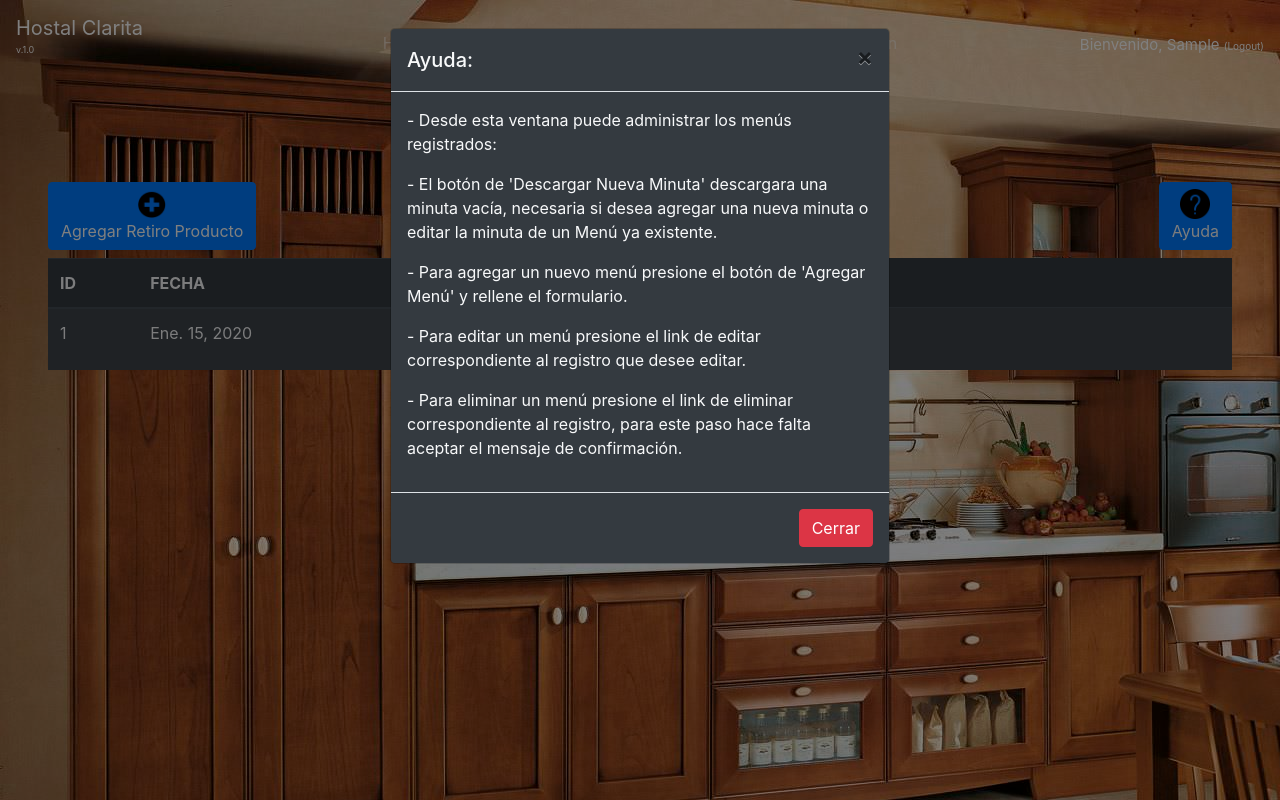
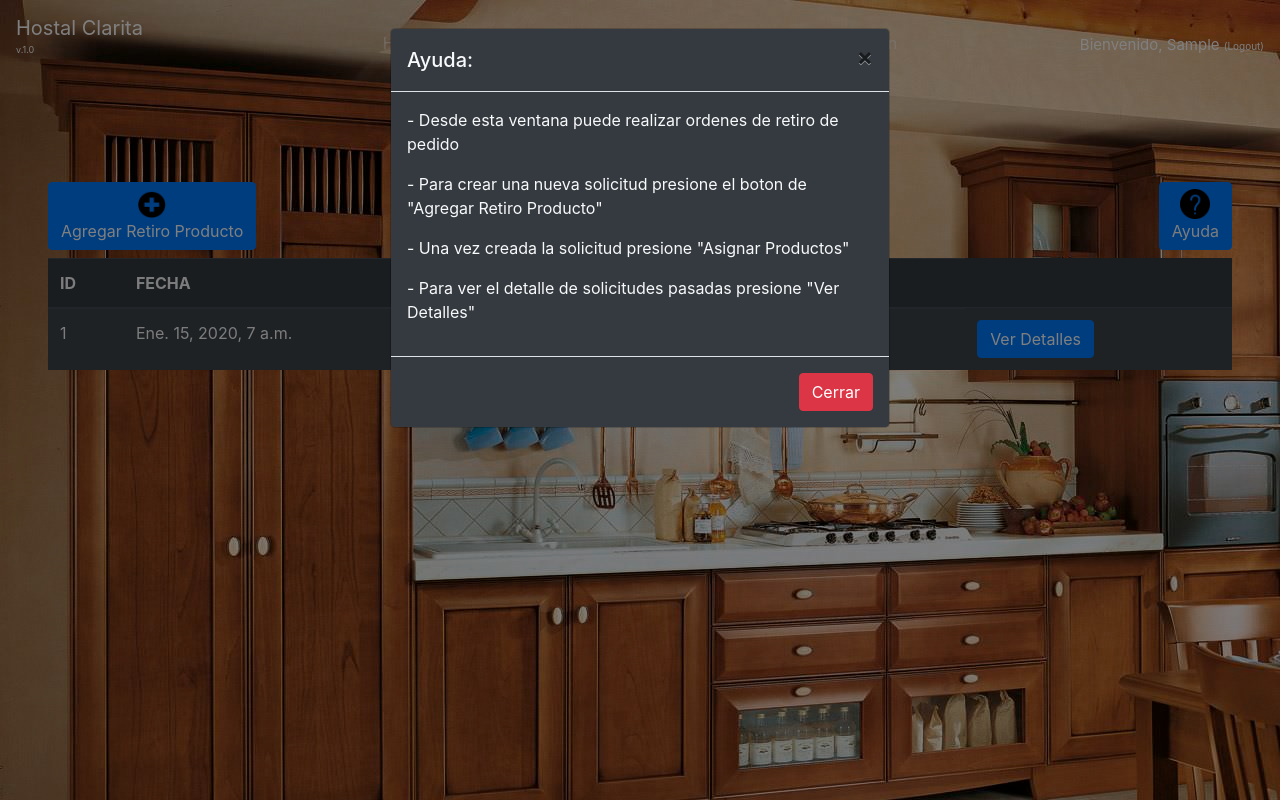
Before and after one commit to DynamicProphet/Hostal_Do-a_Clarita, a Django app: page /retiro-producto/listar in a window 1280 px wide, after a click on "Ayuda". Run offline with Django 3.2, Linux system fonts and the light colour scheme; a user stored in the database is signed in; tables that the repository leaves empty hold one stand-in row (values such as "Sample post"); some libraries are stand-ins or nearby versions.

Commit message:
avances ps y rp v2

```diff
--- a/proyectoHostal/apps/admin.py
+++ b/proyectoHostal/apps/admin.py
@@ -174,8 +174,8 @@ pass
 admin.site.register(Reserva,ReservaAdmin)
 
 class RetiroProductoAdmin(admin.ModelAdmin):
-    list_display = ('id','fecha','hora','Empleado')
-    list_display_links = ('id','fecha','hora','Empleado')
+    list_display = ('id','fecha','finalizada','Empleado')
+    list_display_links = ('id','fecha','finalizada','Empleado')
 
     def Empleado(self,obj):
         return obj.fk_id_empleado
--- a/proyectoHostal/apps/models.py
+++ b/proyectoHostal/apps/models.py
@@ -252,8 +252,8 @@ class Reserva(models.Model):
 
 
 class RetiroProducto(models.Model):
-    fecha = models.DateField(auto_now=True)
-    hora = models.CharField(max_length=5)
+    fecha = models.DateTimeField(auto_now=True)
+    finalizada = models.BooleanField()
     fk_id_empleado = models.ForeignKey(Empleado, models.DO_NOTHING, db_column='fk_id_empleado', blank=True, null=True)
 
     def __str__(self):
--- a/proyectoHostal/apps/views.py
+++ b/proyectoHostal/apps/views.py
@@ -367,7 +367,7 @@ def RetiroProductoAgregar(request):
     if request.user.groups.filter(name = "EMPLEADO BODEGA").exists() or request.user.groups.filter(name = "ADMINISTRADOR" ).exists() or request.user.is_superuser:
         emp = Empleado.objects.get(rut='101010101')
         #request.user.id
-        rp = RetiroProducto(hora='20:01',fk_id_empleado=emp)
+        rp = RetiroProducto(finalizada=0,fk_id_empleado=emp)
         rp.save()
         messages.success(request, f'Retiro De Producto Agregado!, Favor de Asignar Productos!')
         return redirect(request.META['HTTP_REFERER'])
@@ -390,7 +390,9 @@ def RetiroProductoEliminar(request,id):
 def ProductoSolicitadoListar(request,id_RP):
     if request.user.groups.filter(name = "EMPLEADO BODEGA").exists() or request.user.groups.filter(name = "ADMINISTRADOR" ).exists() or request.user.is_superuser:
         productos = ProductosSolicitados.objects.all().filter(fk_retiro_producto=id_RP)
-        return render(request, 'retiro_producto/producto_solicitado/listar-producto-solicitud.html', {'productos' : productos,'id_RP':id_RP})
+        retiro_prod = RetiroProducto.objects.get(id=id_RP)
+        RP_F = retiro_prod.finalizada
+        return render(request, 'retiro_producto/producto_solicitado/listar-producto-solicitud.html', {'productos' : productos,'id_RP':id_RP,'RP_F':RP_F})
     return redirect('/producto/listar')
 
 def ProductoSolicitadoAgregar(request,id_RP):
@@ -438,6 +440,10 @@ def ProductoSolicitadoEliminar(request,id_PS):
 def FinalizarRP(request,id_RP):
     if request.user.groups.filter(name = "EMPLEADO BODEGA" ).exists() or request.user.groups.filter(name = "ADMINISTRADOR" ).exists() or request.user.is_superuser:
         SP = ProductosSolicitados.objects.all().filter(fk_retiro_producto=id_RP)
+        retiro_prod = RetiroProducto.objects.get(id=id_RP)
+        retiro_prod.finalizada = 1
+        retiro_prod.save()
+
         for x in SP:
             Prod = Producto.objects.get(id=x.fk_id_producto.id)
             Prod.stock = Prod.stock - x.cantidad
--- a/proyectoHostal/templates/retiro_producto/listar-retiro.html
+++ b/proyectoHostal/templates/retiro_producto/listar-retiro.html
@@ -25,7 +25,8 @@
                 <tr>
                     <th scope="col">ID</th>
                     <th scope="col">FECHA</th>
-                    <th scope="col">HORA</th>
+                    <th scope="col">EMPLEADO</th>
+                    <th scope="col">ESTADO</th>
                 </tr>
             </thead>
             <tbody>
@@ -34,12 +35,21 @@
                 <tr>
                     <td>{{ RP.id }}</td>
                     <td>{{ RP.fecha }}</td>
-                    <td>{{ RP.hora }}</td>
+                    <td>{{ RP.fk_id_empleado }}</td>
+                    {% if RP.finalizada %}
+                    <td class="text-success">Terminada</td>
+                    {% else %}
+                    <td class="text-warning">Sin Terminar</td>
+                    {% endif %}
+                    {% if RP.finalizada %}
+                    <td><a class="btn btn-primary" href="/solicitud-producto/listar/{{ RP.id }}" role="button">Ver Detalles</a></td>
+                    {% else %}
                     <td>
                         <a class="btn btn-primary" href="/solicitud-producto/listar/{{ RP.id }}" role="button">Asignar Productos</a>
                         <a class="btn btn-danger" href="/retiro-producto/eliminar/{{ RP.id }}"
-                            onclick="return confirm('¿Esta seguro de borrar?');" role="button">Eliminar</a>
+                            onclick="return confirm('¿Seguro desea Cancelar?. Esta acción es permanente');" role="button">Eliminar</a>
                     </td>
+                    {% endif %}
                 </tr>
                 {% endfor %}
                 {% else %}
@@ -60,21 +70,11 @@
                 </button>
             </div>
             <div class="modal-body">
-                {% if user.groups.all.0|upper == 'GERENTE COCINA' or user.groups.all.0|upper == 'ADMINISTRADOR' or user.is_superuser%}
-                <p>- Desde esta ventana puede administrar los menús registrados:</p>
-                <p>- El botón de 'Descargar Nueva Minuta' descargara una minuta vacía, necesaria si desea
-                    agregar una nueva minuta o
-                    editar la minuta de un Menú ya existente.</p>
-                <p>- Para agregar un nuevo menú presione el botón de 'Agregar Menú' y rellene el formulario.
+                <p>- Desde esta ventana puede realizar ordenes de retiro de pedido</p>
+                <p>- Para crear una nueva solicitud presione el boton de "Agregar Retiro Producto"</p>
+                <p>- Una vez creada la solicitud presione "Asignar Productos"
                 </p>
-                <p>- Para editar un menú presione el link de editar correspondiente al registro que desee
-                    editar.</p>
-                <p> - Para eliminar un menú presione el link de eliminar correspondiente al registro, para
-                    este paso hace falta aceptar el mensaje de confirmación.</p>
-                {% elif  user.groups.all.0|upper == "CLIENTE" %}
-                <p>- Desde Esta Ventana Puedes Ver Los Menus disponibles</p>
-                <p>- Si el menu tiene un Adjunto Minuta, puedes ver dicha minuta apretando "Ver."</p>
-                {% endif %}
+                <p>- Para ver el detalle de solicitudes pasadas presione "Ver Detalles"</p>
             </div>
             <div class="modal-footer">
                 <button type="button" class="btn btn-danger" data-dismiss="modal">Cerrar</button>
--- a/proyectoHostal/templates/retiro_producto/producto_solicitado/agregar-producto-solicitud.html
+++ b/proyectoHostal/templates/retiro_producto/producto_solicitado/agregar-producto-solicitud.html
@@ -56,11 +56,11 @@
                         "max": max,
                         "min": 1
                     });
-                    document.getElementById("lbl_max").innerHTML = "Maximo: "+max;
+                    document.getElementById("lbl_max").innerHTML = "Máximo: "+max;
                 }
             }
             if(prod_sele == ""){
-                document.getElementById("lbl_max").innerHTML = "Maximo: ";
+                document.getElementById("lbl_max").innerHTML = "Máximo: ";
             }
         };
 
--- a/proyectoHostal/templates/retiro_producto/producto_solicitado/editar-producto-solicitud.html
+++ b/proyectoHostal/templates/retiro_producto/producto_solicitado/editar-producto-solicitud.html
@@ -53,11 +53,11 @@
                         "max": max,
                         "min": 1
                     });
-                    document.getElementById("lbl_max").innerHTML = "Maximo: "+max;
+                    document.getElementById("lbl_max").innerHTML = "Máximo: "+max;
                 }
             }
             if(prod_sele == ""){
-                document.getElementById("lbl_max").innerHTML = "Maximo: ";
+                document.getElementById("lbl_max").innerHTML = "Máximo: ";
             }
         };
 
```
Also changed, not shown: proyectoHostal/templates/producto/listar-producto.html (+5 -12 lines), proyectoHostal/templates/retiro_producto/producto_solicitado/listar-producto-solicitud.html (+21 -19 lines).
